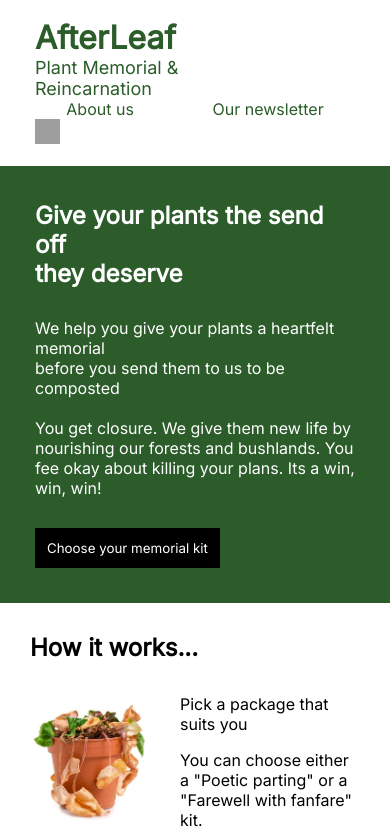
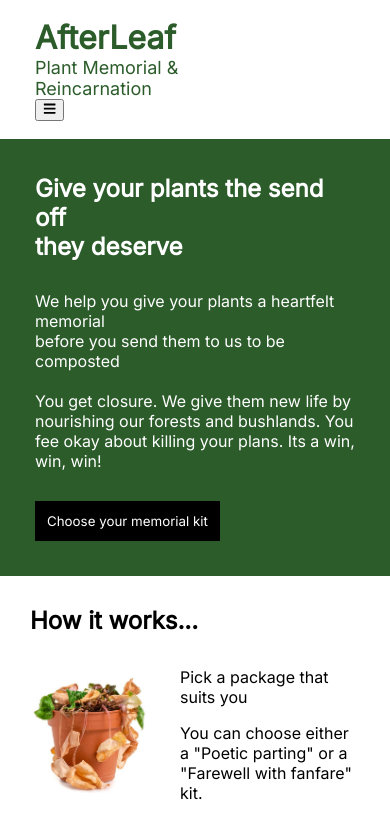
Before and after one commit to FaneTree/project3-AfterLeaf, a React (Create React App) app: page / in a window 390 px wide. Shown: the top 837 px of the page. Built offline with nearby package versions, Linux system fonts and the light colour scheme; grey boxes are pictures that could not be loaded.

Commit message:
Hamburger menu

```diff
--- a/package.json
+++ b/package.json
@@ -8,6 +8,7 @@
     "@testing-library/user-event": "^13.5.0",
     "react": "^18.2.0",
     "react-dom": "^18.2.0",
+    "react-icons": "^4.7.1",
     "react-responsive-modal": "^6.4.1",
     "react-scripts": "5.0.1",
     "sass": "^1.58.3",
--- a/src/App.scss
+++ b/src/App.scss
@@ -5,13 +5,6 @@ $button-color: black;
 * {
     box-sizing: border-box;
     font-family: 'Inter', sans-serif;
-}
-
-button {
-    background-color: black;
-    color: white;
-    border: none;
-    padding: 12px;
 }
 
 .nav {
@@ -40,12 +33,33 @@ button {
         margin: 0;
         font-size: 18px;
     }
+
+    .mobile-menu-icon {
+        display: none;
+    }
+
+    @media screen and (max-width: 425px) {
+        .nav-links {
+            display: none;
+        }
+
+        .mobile-menu-icon {
+            display: inline;
+        }
+    }
 }
 
 .content {
     background-color: $brand-color;
     padding: 35px;
     color: white;
+
+    button {
+        background-color: black;
+        color: white;
+        border: none;
+        padding: 12px;
+    }
 
     h1 {
         margin: 0;
@@ -63,6 +77,14 @@ button {
 
 .instruction {
     margin: 30px;
+
+    button {
+        background-color: black;
+        color: white;
+        border: none;
+        padding: 12px;
+    }
+
     img {
         width: 120px;
         margin-right: 30px;
@@ -113,6 +135,9 @@ button {
     }
 
     button {
+        background-color: black;
+        color: white;
+        border: none;
         padding: 12px 35px;
     }
 }
--- a/src/components/main/NavBar.jsx
+++ b/src/components/main/NavBar.jsx
@@ -1,15 +1,25 @@
-import React from "react";
+import React, { useState } from "react";
+import { FaBars, FaTimes } from 'react-icons/fa'
 
 export default function NavBar () {
+    const [isMobile, setIsMobile] = useState(true)
+
     return (
-        <nav className = 'nav'>
+        <div className = 'nav'>
             <h1>AfterLeaf</h1>
             <p>Plant Memorial &<br/>Reincarnation</p>
-            <ul>
-                <li>About us</li>
-                <li>Our newsletter</li>
-            </ul>
-            <a><img src="https://i.ibb.co/1924Z6L/cart.png" alt="cart" border="0" width = "25" height = "25"/></a>
-        </nav>
+
+            <nav>
+                <ul>
+                    <li className="nav-links">About us</li>
+                    <li className="nav-links">Our newsletter</li>
+                </ul>
+                <a className="nav-links"><img src="https://i.ibb.co/1924Z6L/cart.png" alt="cart" border="0" width = "25" height = "25"/></a>
+
+                <button className="mobile-menu-icon">
+                    {isMobile ? <FaBars /> : <FaTimes />}
+                </button>
+            </nav>
+        </div>
     )
 }
```
Also changed, not shown: 1 other file (tests, documents, lock files or other folders).
